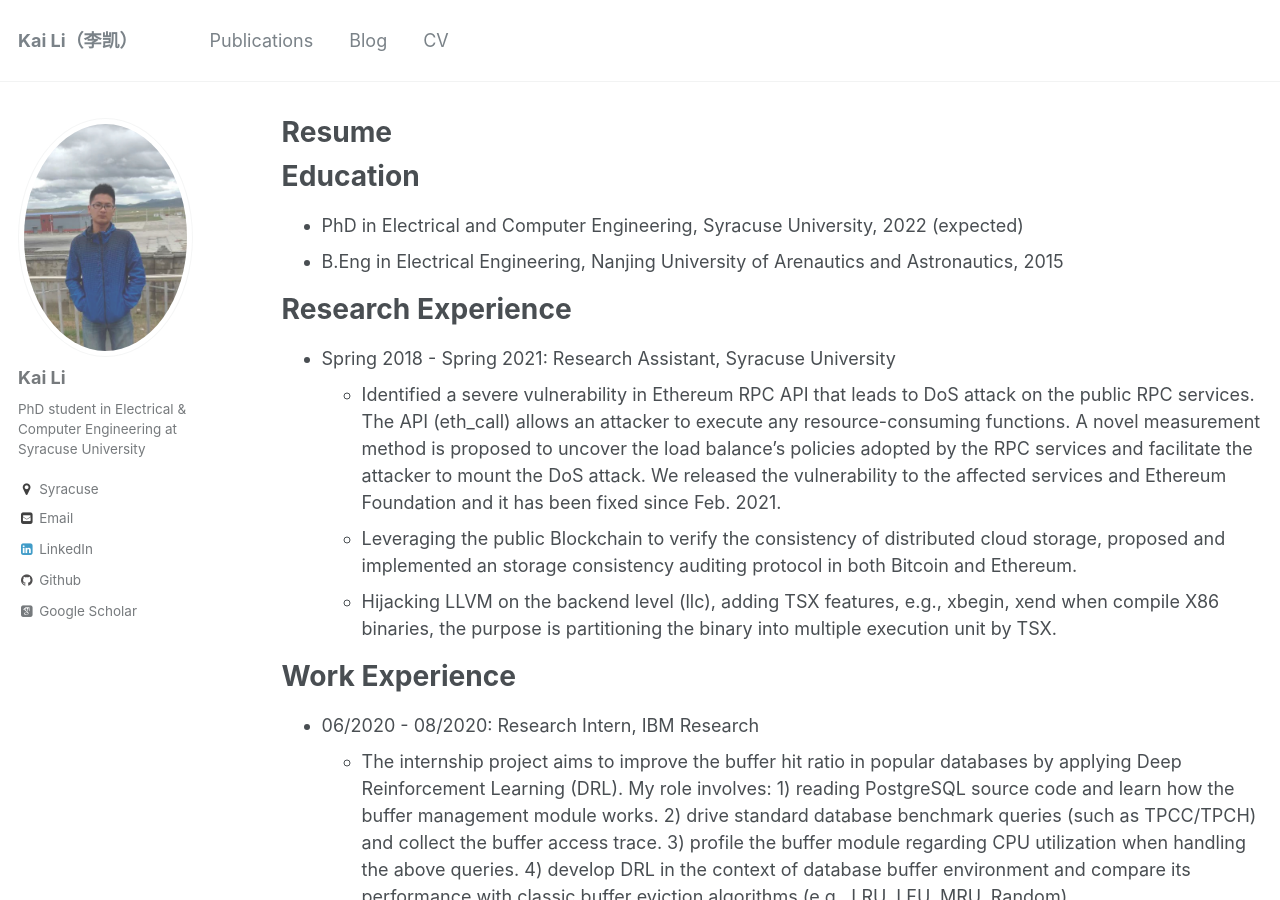
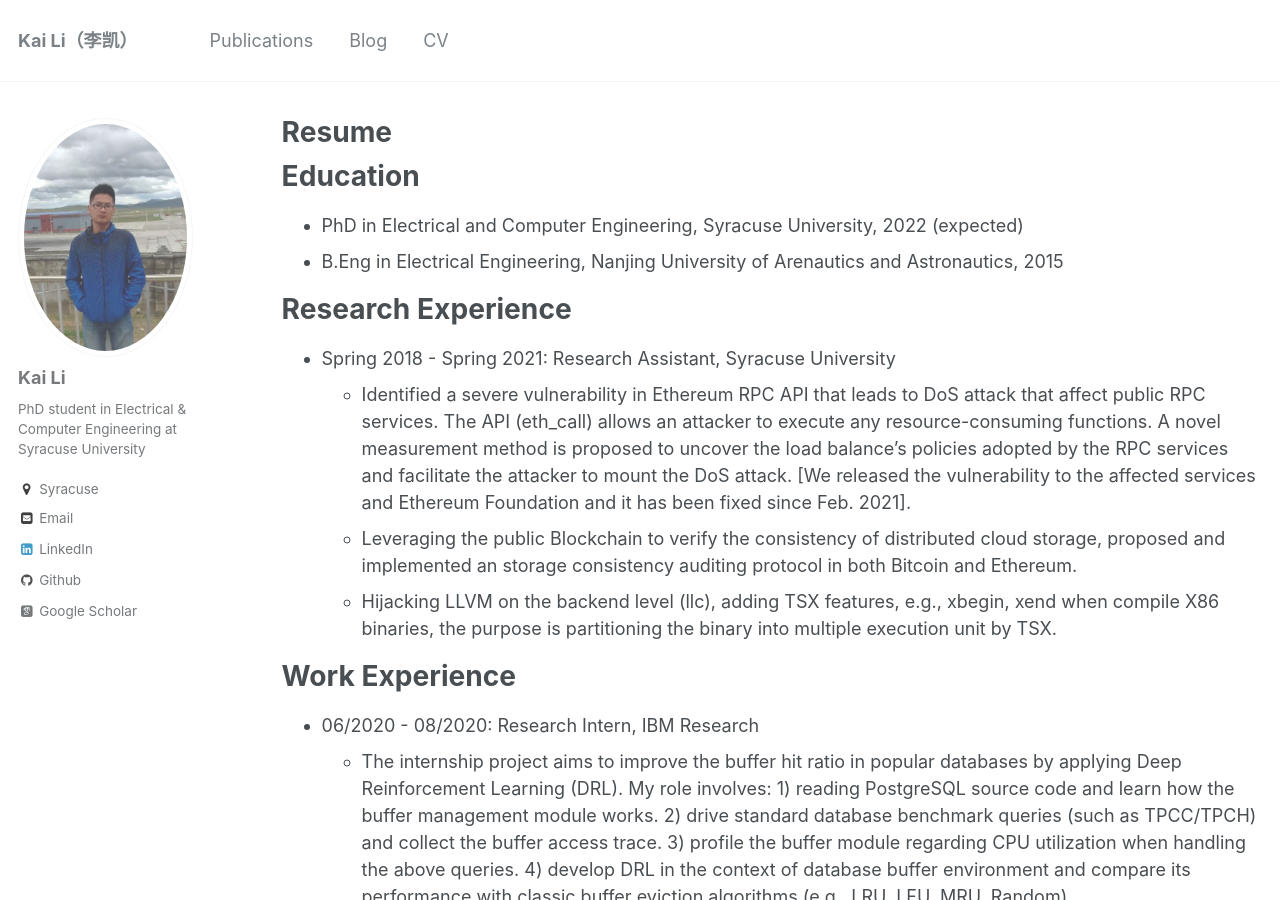
Before and after one commit to likai1993/likai1993.github.io, a Jekyll site: the page built from _pages/cv.md, in a window 1280 px wide and 900 px high. Built offline with Jekyll 4.4.1, drawn with Linux system fonts in a browser that asks for light colours; some web fonts are replaced.

Commit message:
Update cv.md

```diff
--- a/_pages/cv.md
+++ b/_pages/cv.md
@@ -17,9 +17,8 @@ Education
 
 Research Experience
 ======
-
 * Spring 2018 - Spring 2021: Research Assistant, Syracuse University
-  * Identified a severe vulnerability in Ethereum RPC API that leads to DoS attack on the public RPC services. The API (eth_call) allows an attacker to execute any resource-consuming functions. A novel measurement method is proposed to uncover the load balance's policies adopted by the RPC services and facilitate the attacker to mount the DoS attack. We released the vulnerability to the affected services and Ethereum Foundation and it has been fixed since Feb. 2021.
+  * Identified a severe vulnerability in Ethereum RPC API that leads to DoS attack that affect public RPC services. The API (eth_call) allows an attacker to execute any resource-consuming functions. A novel measurement method is proposed to uncover the load balance's policies adopted by the RPC services and facilitate the attacker to mount the DoS attack. [We released the vulnerability to the affected services and Ethereum Foundation and it has been fixed since Feb. 2021].
   * Leveraging the public Blockchain to verify the consistency of distributed cloud storage, proposed and implemented an storage consistency auditing protocol in both Bitcoin and Ethereum.
   * Hijacking LLVM on the backend level (llc), adding TSX features, e.g., xbegin, xend when compile X86 binaries, the purpose is partitioning the binary into multiple execution unit by TSX.
 
```
